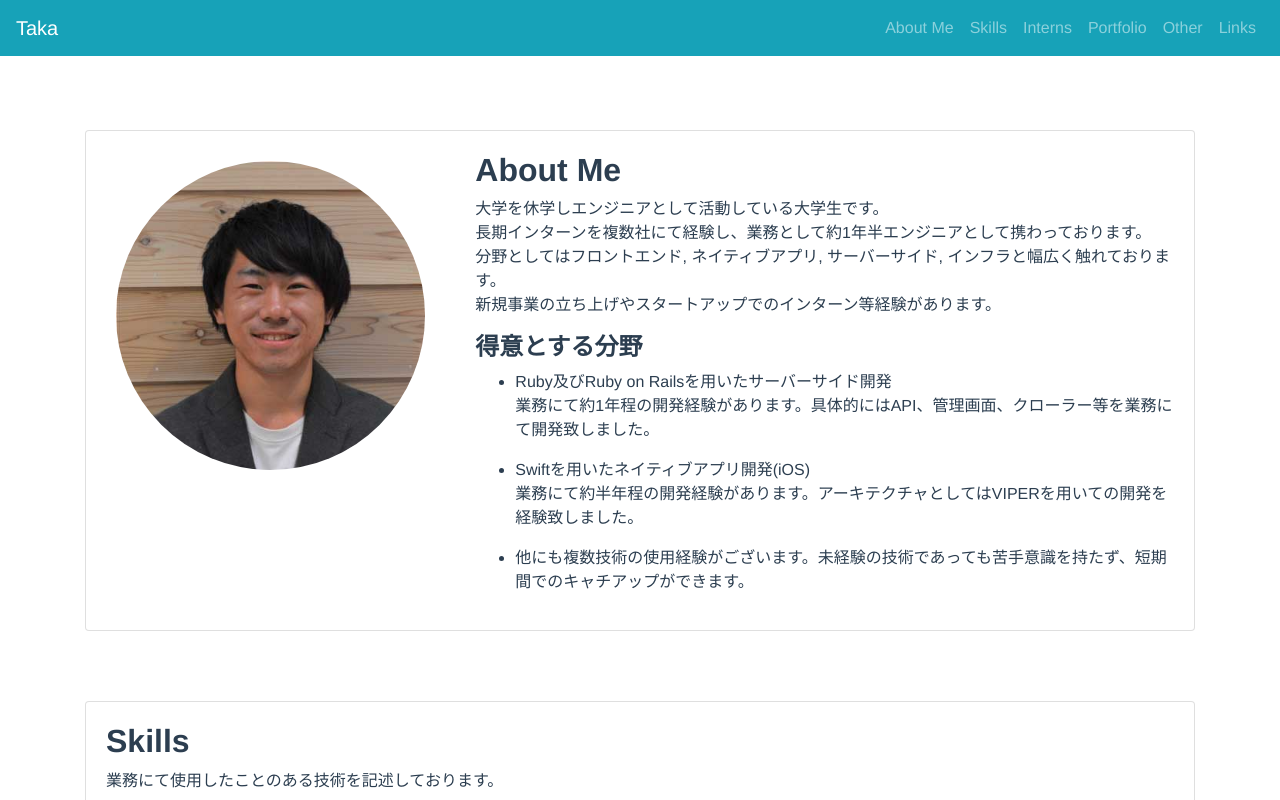
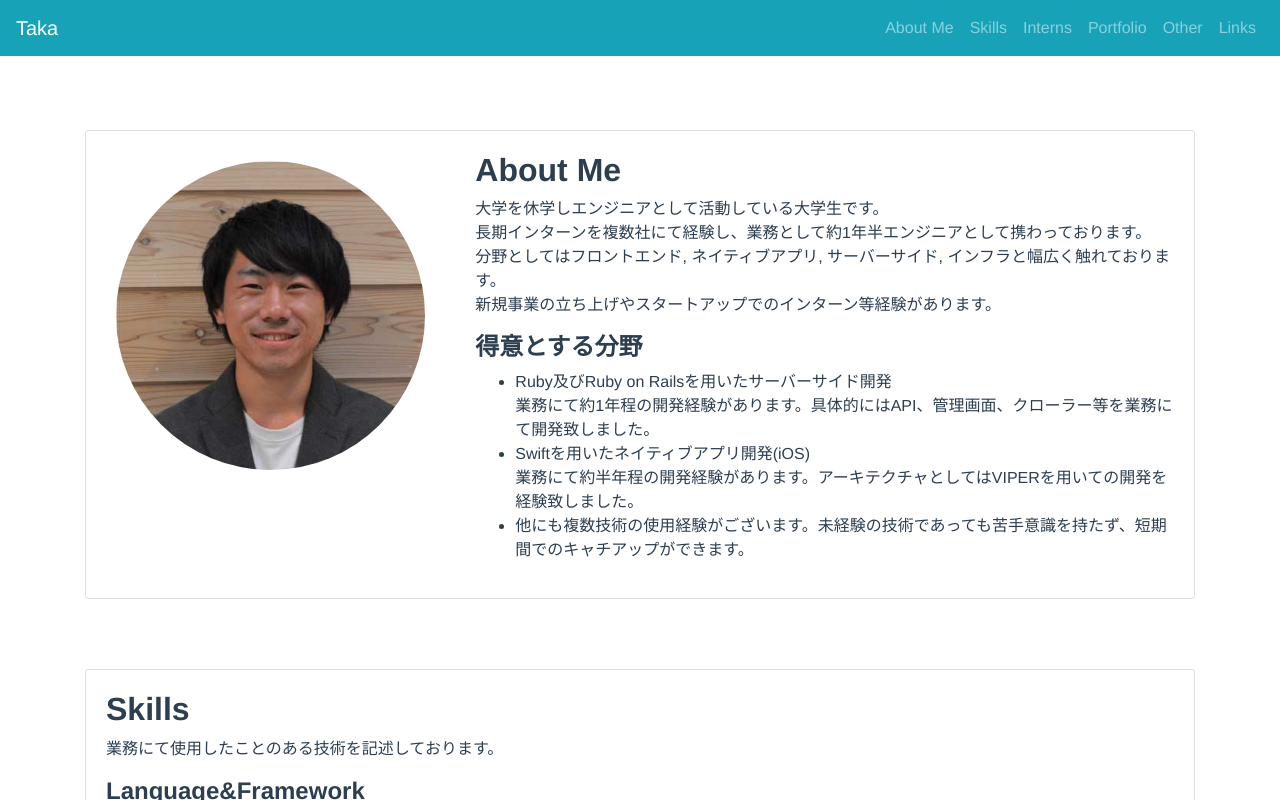
Before and after one commit to taka011002/my_page, a Vue app: page / in a window 1280 px wide. Shown: the top 800 px of the page. Built offline with nearby package versions, Linux system fonts and the light colour scheme; what vue-smoothscroll would draw is missing.

Commit message:
update content

```diff
--- a/public/index.html
+++ b/public/index.html
@@ -4,6 +4,7 @@
     <meta charset="utf-8">
     <meta http-equiv="X-UA-Compatible" content="IE=edge">
     <meta name="viewport" content="width=device-width,initial-scale=1.0">
+    <meta name="Description" content="Taka">
     <link rel="icon" href="<%= BASE_URL %>favicon.ico">
     <!-- Global site tag (gtag.js) - Google Analytics -->
 <!--    <script async src="https://www.googletagmanager.com/gtag/js?id=UA-151426341-1"></script>-->
--- a/src/views/AboutMe.vue
+++ b/src/views/AboutMe.vue
@@ -22,13 +22,11 @@
                   <h4 class="font-weight-bold">得意とする分野</h4>
                   <ul>
                     <li>
-                      Ruby及びRuby on Railsを用いたサーバーサイド開発
+                      Ruby及びRuby on Railsを用いたサーバーサイド開発<br>業務にて約1年程の開発経験があります。具体的にはAPI、管理画面、クローラー等を業務にて開発致しました。
                     </li>
-                    <p>業務にて約1年程の開発経験があります。具体的にはAPI、管理画面、クローラー等を業務にて開発致しました。</p>
                     <li>
-                      Swiftを用いたネイティブアプリ開発(iOS)
+                      Swiftを用いたネイティブアプリ開発(iOS)<br>業務にて約半年程の開発経験があります。アーキテクチャとしてはVIPERを用いての開発を経験致しました。
                     </li>
-                    <p>業務にて約半年程の開発経験があります。アーキテクチャとしてはVIPERを用いての開発を経験致しました。</p>
                     <li>
                       他にも複数技術の使用経験がございます。未経験の技術であっても苦手意識を持たず、短期間でのキャチアップができます。
                     </li>
```
